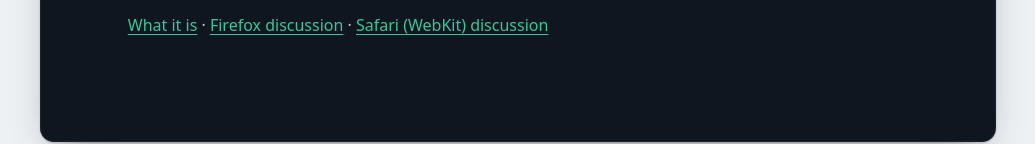
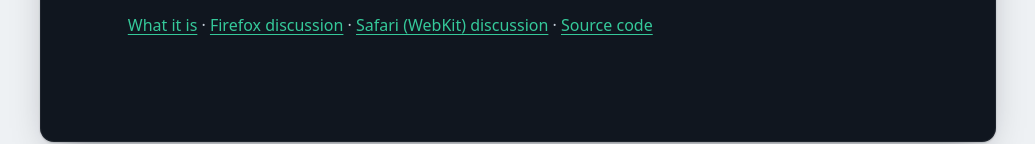
Before and after one commit to ianTPE/hn-topic-race, a website: page index.html in a window 1280 px wide. Shown: the part 422-566 px from the top of the page, without its empty margins (122-1157 px from the left). Drawn offline with Linux system fonts and the light colour scheme.

Commit message:
Link the source code and explain how to make your own
The page now links its repository, also where HTML-in-Canvas is not
supported. The README covers changing terms, adding a category and
publishing a fork.

Co-Authored-By: Claude Opus 5.5 <noreply@anthropic.com>

```diff
--- a/index.html
+++ b/index.html
@@ -263,7 +263,7 @@
   <div class="nope">
     <h2 data-zh="你的瀏覽器還不支援 HTML-in-Canvas">Your browser can’t draw HTML into a canvas yet</h2>
     <p data-zh="這張圖的每個字、每條長條都是真的 HTML，直接畫進 canvas：點得到、選得到、搜尋得到，還能錄成影片。目前 Chrome 157 以上看得到。">Every word and bar in this chart is real HTML drawn into a canvas: you can click it, select it, find it with Ctrl+F, and record it as video. Today that works in Chrome 157 and later.</p>
-    <p><a href="https://github.com/WICG/html-in-canvas" data-zh="這是什麼">What it is</a> · <a href="https://github.com/mozilla/standards-positions/issues/1076" data-zh="Firefox 的討論">Firefox discussion</a> · <a href="https://github.com/WebKit/standards-positions/issues/630" data-zh="Safari（WebKit）的討論">Safari (WebKit) discussion</a></p>
+    <p><a href="https://github.com/WICG/html-in-canvas" data-zh="這是什麼">What it is</a> · <a href="https://github.com/mozilla/standards-positions/issues/1076" data-zh="Firefox 的討論">Firefox discussion</a> · <a href="https://github.com/WebKit/standards-positions/issues/630" data-zh="Safari（WebKit）的討論">Safari (WebKit) discussion</a> · <a href="https://github.com/ianTPE/hn-topic-race" data-zh="原始碼">Source code</a></p>
   </div>
   <div class="transport">
     <button id="play" type="button" data-state="paused"><svg viewBox="0 0 16 16" aria-hidden="true"><path class="i-play" d="M4 2.2v11.6L13.5 8z"/><path class="i-pause" d="M3.5 2.5h3v11h-3zM9.5 2.5h3v11h-3z"/></svg><span id="playLabel">Play</span></button>
@@ -276,7 +276,7 @@
     <button id="download" type="button"><svg viewBox="0 0 16 16" aria-hidden="true"><path d="M7.2 1.5h1.6v7l2.6-2.6 1.1 1.1L8 11.5 3.5 7l1.1-1.1 2.6 2.6zM2 13h12v1.6H2z"/></svg><span data-zh="下載影片">Download video</span></button>
   </div>
   <figcaption class="try"><span data-zh="上面的每個詞、數字和長條都是活的 HTML，畫在同一個 canvas 裡。拖曳時間軸、點一個詞去看當月的 HN 討論、選取數字、按 Ctrl+F 搜尋，再把同一個畫面下載成影片。打開 3D，還是同一批 HTML，只是貼到了 WebGL 的立體長條上。">Every term, number and bar above is live HTML drawn into one canvas. Drag the timeline, click a term to read that month’s HN threads, select a number, press Ctrl+F, then download the same picture as a video. Switch on 3D and it is still the same HTML, now on WebGL bars.</span>
-    <a href="https://github.com/WICG/html-in-canvas" data-zh="什麼是 HTML-in-Canvas？">What is HTML-in-Canvas?</a></figcaption>
+    <a href="https://github.com/WICG/html-in-canvas" data-zh="什麼是 HTML-in-Canvas？">What is HTML-in-Canvas?</a> · <a href="https://github.com/ianTPE/hn-topic-race" data-zh="原始碼">Source code</a></figcaption>
 </figure>
 <p id="status" role="status"></p>
 
```
Also changed, not shown: tests/html-in-canvas.test.cjs (+1 -0 lines), README.md.
